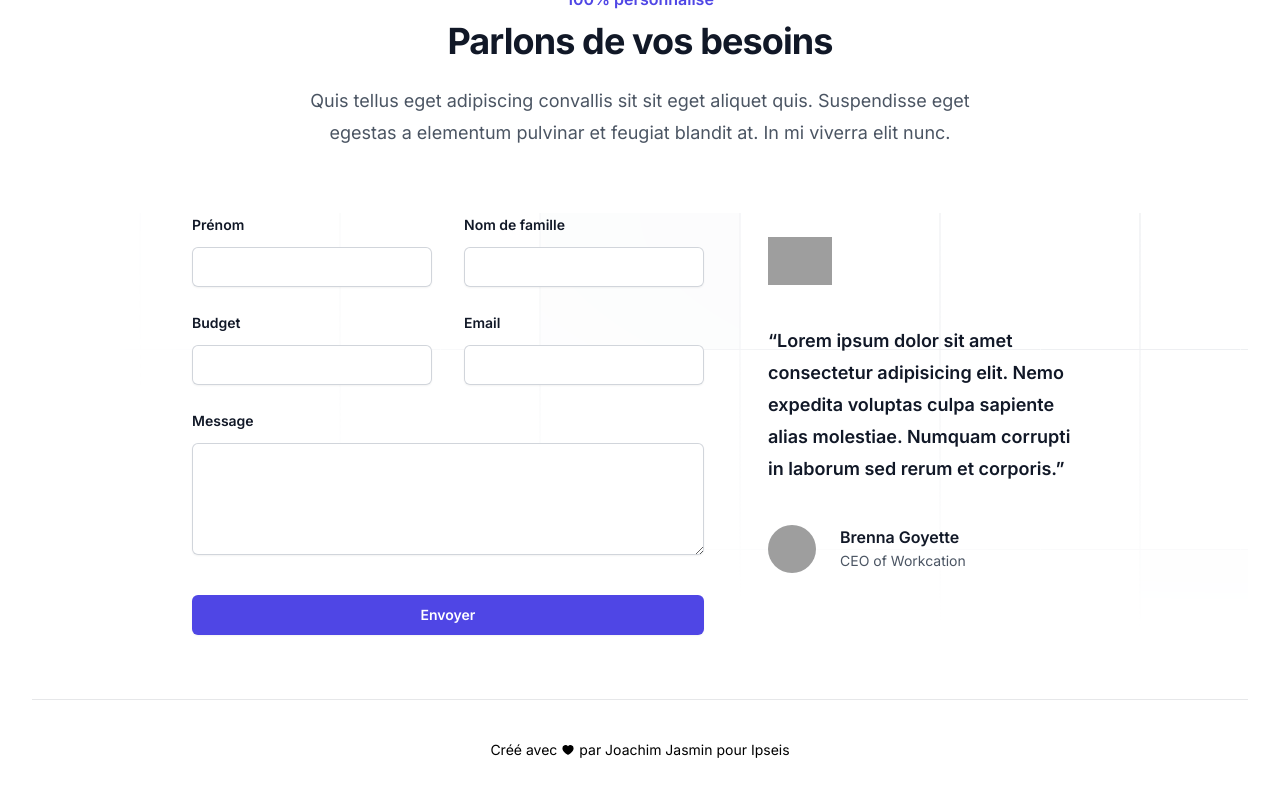
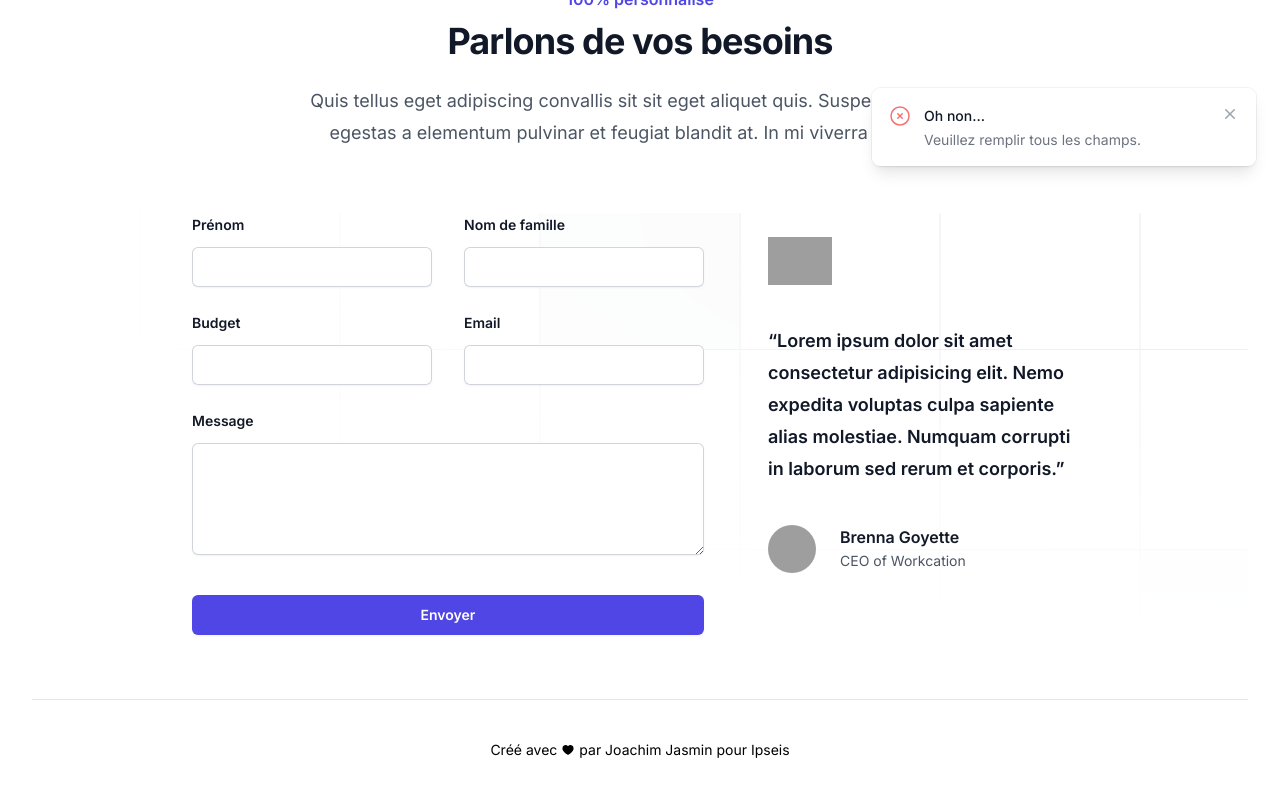
Before and after one commit to Jyok1m/ipseis, a Next.js app: page / in a window 1280 px wide. Both pictures are taken after a click on the button "Envoyer". Shown: the part 2064-2860 px from the top of the page. Built offline with nearby package versions, Linux system fonts and the light colour scheme; no server answers; grey boxes are pictures that could not be loaded.

Commit message:
chore: Update ContactForm component

```diff
--- a/src/app/api/message/route.ts
+++ b/src/app/api/message/route.ts
@@ -59,14 +59,14 @@ export async function POST(request: Request) {
 		const res = await sendMessage({ firstName, lastName, budget, email, message });
 
 		if (!res.success) {
-			return new Response(JSON.stringify({ error: "Failed to send message" }), {
+			return new Response(JSON.stringify({ error: "L'envoi de votre message a échoué... Merci de réessayer ultérieurement." }), {
 				status: 500,
 				headers: {
 					"Content-Type": "application/json",
 				},
 			});
 		} else {
-			return new Response(JSON.stringify({ message: "Message envoyé !" }), {
+			return new Response(JSON.stringify({ message: "Votre message a été envoyé avec succès. Nous vous répondrons dans les plus brefs délais." }), {
 				status: 200,
 				headers: {
 					"Content-Type": "application/json",
--- a/src/components/global/Header.tsx
+++ b/src/components/global/Header.tsx
@@ -12,7 +12,7 @@ const navigation = [
 
 const Header = () => {
 	return (
-		<header className="absolut inset-x-0 top-0 z-50">
+		<header className="inset-x-0 top-0 z-50">
 			<nav aria-label="Global" className="flex flex-col items-center justify-center py-2 lg:p-6 gap-y-2 lg:gap-0">
 				<div className="block lg:absolute lg:left-6">
 					<Link href="/">
--- a/src/components/home/ContactForm.tsx
+++ b/src/components/home/ContactForm.tsx
@@ -1,6 +1,7 @@
 "use client";
 
 import React, { useState } from "react";
+import Notification from "@/components/utils/Notification";
 import Image from "next/image";
 
 export default function ContactForm() {
@@ -10,10 +11,16 @@ export default function ContactForm() {
 	const [email, setEmail] = useState("");
 	const [message, setMessage] = useState("");
 
+	const [error, setError] = useState("");
 	const [success, setSuccess] = useState("");
 
 	const handleSubmit = async () => {
 		const payload = { firstName, lastName, budget, email, message };
+
+		if (Object.values(payload).some((value) => value.length === 0)) {
+			setError("Veuillez remplir tous les champs.");
+			return;
+		}
 
 		try {
 			const res = await fetch("/api/message", {
@@ -34,7 +41,7 @@ export default function ContactForm() {
 				setEmail("");
 				setMessage("");
 			} else {
-				window.alert(data.error);
+				setError(data.error);
 			}
 		} catch (error: any) {
 			window.alert(error.message);
@@ -43,6 +50,8 @@ export default function ContactForm() {
 
 	return (
 		<div className="relative isolate bg-white px-6 lg:px-8">
+			<Notification type="success" title="Merci !" message={success} isVisible={success.length > 0} onClose={() => setSuccess("")} />
+			<Notification type="error" title="Oh non..." message={error} isVisible={error.length > 0} onClose={() => setError("")} />
 			<svg
 				aria-hidden="true"
 				className="absolute inset-0 -z-10 h-full w-full stroke-gray-200 [mask-image:radial-gradient(100%_100%_at_top_right,white,transparent)]"
@@ -103,7 +112,7 @@ export default function ContactForm() {
 										value={budget}
 										id="budget"
 										name="budget"
-										type="text"
+										type="number"
 										className="block w-full rounded-md border-0 px-3.5 py-2 text-gray-900 shadow-sm ring-1 ring-inset ring-gray-300 placeholder:text-gray-400 focus:ring-2 focus:ring-inset focus:ring-indigo-600 sm:text-sm sm:leading-6"
 									/>
 								</div>
--- /dev/null
+++ b/src/components/utils/Notification.tsx
@@ -0,0 +1,52 @@
+type NotificationProps = {
+	type: "success" | "error";
+	title: string;
+	message: string;
+	isVisible: boolean;
+	onClose: () => void;
+};
+
+import { Transition } from "@headlessui/react";
+import { CheckCircleIcon, XCircleIcon } from "@heroicons/react/24/outline";
+import { XMarkIcon } from "@heroicons/react/20/solid";
+
+export default function Notification(props: NotificationProps) {
+	return (
+		<>
+			<div aria-live="assertive" className="pointer-events-none fixed inset-0 flex items-end px-4 py-6 sm:items-start sm:p-6">
+				<div className="flex w-full flex-col items-center space-y-4 sm:items-end">
+					{/* Notification panel, dynamically insert this into the live region when it needs to be displayed */}
+					<Transition show={props.isVisible}>
+						<div className="mt-16 pointer-events-auto w-full max-w-sm overflow-hidden rounded-lg bg-white shadow-lg ring-1 ring-black ring-opacity-5 transition data-[closed]:data-[enter]:translate-y-2 data-[enter]:transform data-[closed]:opacity-0 data-[enter]:duration-300 data-[leave]:duration-100 data-[enter]:ease-out data-[leave]:ease-in data-[closed]:data-[enter]:sm:translate-x-2 data-[closed]:data-[enter]:sm:translate-y-0">
+							<div className="p-4">
+								<div className="flex items-start">
+									<div className="flex-shrink-0">
+										{props.type === "success" ? (
+											<CheckCircleIcon aria-hidden="true" className="h-6 w-6 text-green-400" />
+										) : (
+											<XCircleIcon aria-hidden="true" className="h-6 w-6 text-red-400" />
+										)}
+									</div>
+									<div className="ml-3 w-0 flex-1 pt-0.5">
+										<p className="text-sm font-medium text-gray-900">{props.title}</p>
+										<p className="mt-1 text-sm text-gray-500">{props.message}</p>
+									</div>
+									<div className="ml-4 flex flex-shrink-0">
+										<button
+											type="button"
+											onClick={() => props.onClose()}
+											className="inline-flex rounded-md bg-white text-gray-400 hover:text-gray-500 focus:outline-none focus:ring-2 focus:ring-indigo-500 focus:ring-offset-2"
+										>
+											<span className="sr-only">Fermer</span>
+											<XMarkIcon aria-hidden="true" className="h-5 w-5" />
+										</button>
+									</div>
+								</div>
+							</div>
+						</div>
+					</Transition>
+				</div>
+			</div>
+		</>
+	);
+}
```
Also changed, not shown: 1 other file (tests, documents, lock files or other folders).
